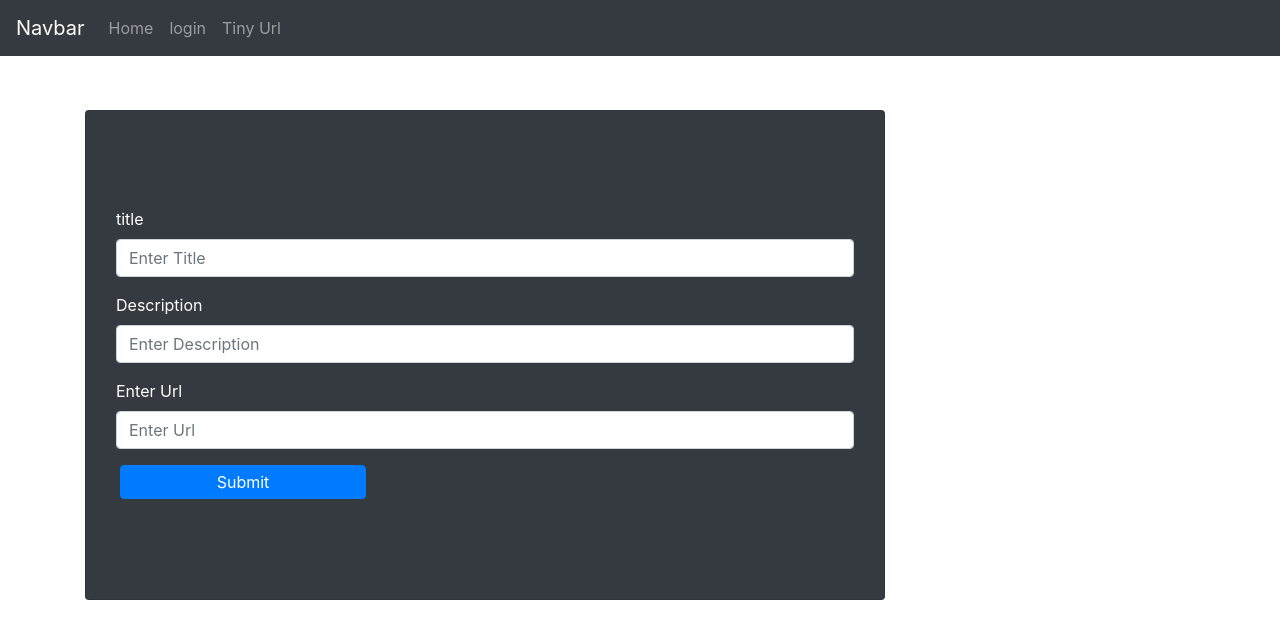
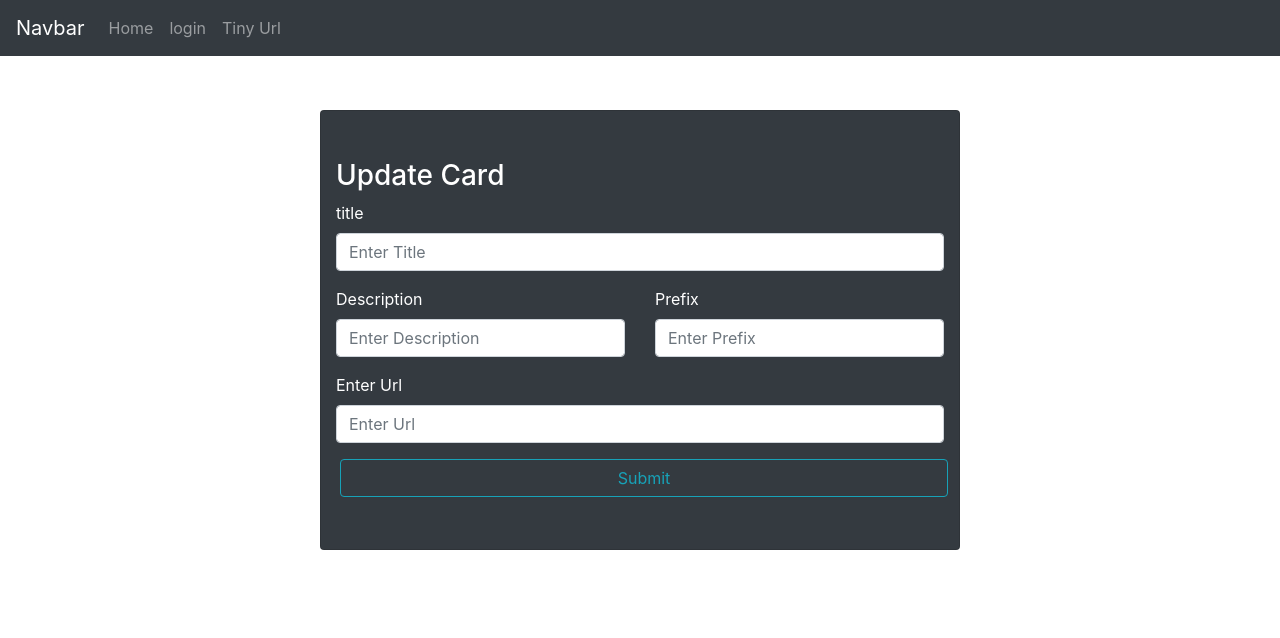
Before and after one commit to sg-hackathon2020/org-bookmarks, a React (Create React App) app: page /card-create/1 in a window 1280 px wide. Shown: the top 638 px of the page. Built offline with nearby package versions, Linux system fonts and the light colour scheme.

Commit message:
[RA] Adding the correct way to access the add card page, there was a issue on the server side, where URL was not getting encoded correctly. Completely changed endpoint.

```diff
--- a/src/App.js
+++ b/src/App.js
@@ -16,6 +16,7 @@ import Logout from "./containers/Auth/logout/Logout";
 import * as actions from './store/actions/index';
 import {connect} from 'react-redux';
 import AddRemoveAdmin from "./containers/admin/AddRemoveAdmin";
+import LandingPage from "./containers/landing/LandingPage";
 
 
 class App extends Component {
@@ -43,6 +44,7 @@ class App extends Component {
                     <Route path="/cards-page/:groupId" component={CardsPage}/>
                     <Route path="/add-remove-admin" component={AddRemoveAdmin}/>
                     <Route path="/logout" component={Logout}/>
+                    <Route path="/" exact component={LandingPage}/>}
                     <Redirect to="/"/>
                 </Switch>
             </div>
--- a/src/components/cards/cardform/CardForm.js
+++ b/src/components/cards/cardform/CardForm.js
@@ -1,5 +1,5 @@
 import React, {Component} from "react";
-import {Button, Card, Form, Spinner} from "react-bootstrap";
+import {Button, Card, Col, Form, Row, Spinner} from "react-bootstrap";
 
 class CardForm extends Component {
     constructor(props) {
@@ -63,12 +63,29 @@ class CardForm extends Component {
                                            onChange={this.handleInputChange} disabled={this.props.loading}/>
         }
 
+        let prefixFormControl = null;
+        if (this.props.isUpdating) {
+            prefixFormControl = <Form.Control type="text" placeholder="Enter Prefix" value={this.props.data.url}
+                                              disabled={this.props.isUpdating}
+                                              onChange={this.handleInputChange}/>
+        } else {
+            prefixFormControl = <Form.Control type="text" placeholder="Enter Prefix"
+                                              onChange={this.handleInputChange} disabled={this.props.loading}/>
+        }
+
+        let pageTitle = null;
+        if (this.props.isUpdating) {
+            pageTitle = <div className="h3 text-white">Update Card</div>
+        } else {
+            pageTitle = <div className="h3 text-white">Update Card</div>
+        }
 
         return (
-            <Card style={{width: '50rem'}} className="bg-dark">
+            <div className="container-fluid d-flex justify-content-center">
+                <Card style={{width: '40rem'}} className="bg-dark">
                     <div className="container pt-5 pb-5">
-                    <div className="container pt-5 pb-5">
-                        <Form onSubmit={this.handleFormSubmit} className="bg-dark" >
+                        {pageTitle}
+                        <Form onSubmit={this.handleFormSubmit} className="bg-dark">
                             <Form.Group controlId="title">
                                 <Form.Label
                                     className="text-white">title
@@ -76,19 +93,29 @@ class CardForm extends Component {
                                 {titleFormControl}
                             </Form.Group>
 
-
+                            <Row>
+                                <Col>
                                     <Form.Group controlId="description">
                                         <Form.Label className="text-white">
                                             Description</Form.Label>
                                         {descriptionFormControl}
                                     </Form.Group>
+                                </Col>
+                                <Col>
+                                    <Form.Group controlId="prefix">
+                                        <Form.Label className="text-white">
+                                            Prefix</Form.Label>
+                                        {prefixFormControl}
+                                    </Form.Group>
+                                </Col>
+                            </Row>
 
                             <Form.Group controlId="url">
                                 <Form.Label className="text-white">Enter Url</Form.Label>
                                 {urlFormControl}
                             </Form.Group>
 
-                            <Button className="p-1 m-1 col-4 d-flex justify-content-center" variant="primary"
+                            <Button className="container-fluid d-flex justify-content-center m-1" variant="outline-info"
                                     type="submit" onClick={this.handleFormSubmit}>
                                 Submit
                             </Button>
@@ -96,8 +123,9 @@ class CardForm extends Component {
                             {errorMessage}
                         </Form>
                     </div>
+                </Card>
             </div>
-            </Card>
+
         );
     }
 }
--- /dev/null
+++ b/src/components/infocards/InfoCards.js
@@ -0,0 +1,25 @@
+import React from 'react';
+import {Card} from "react-bootstrap";
+
+const InfoCards = (props) => {
+    return (
+        <Card
+            bg="danger"
+            key="myKey"
+            text="white"
+            style={{width: '12rem', height: '10rem'}}
+            className="mb-2 mt-2"
+        >
+            <Card.Header>{props.cardTitle}</Card.Header>
+            <Card.Body>
+                <Card.Title className="text-center">
+                    {props.vals}
+                </Card.Title>
+                <Card.Text>
+                </Card.Text>
+            </Card.Body>
+        </Card>
+    );
+};
+
+export default InfoCards;
--- a/src/containers/card/CreateCard/CreateCard.js
+++ b/src/containers/card/CreateCard/CreateCard.js
@@ -2,6 +2,8 @@ import React, {Component} from "react";
 import * as actions from "../../../store/actions";
 import {connect} from "react-redux";
 import CardForm from "../../../components/cards/cardform/CardForm";
+import {Redirect} from "react-router-dom";
+import {Spinner} from "react-bootstrap";
 
 class CreateCard extends Component {
     state = {
@@ -9,12 +11,13 @@ class CreateCard extends Component {
         title: null,
         description: null,
         url: null,
+        prefix: null,
         groupId: this.props.match.params.groupId
     }
 
     cardSubmitHandler = (event) => {
         event.preventDefault();
-        this.props.onCardSave(this.state.title, this.state.description, this.state.url, this.state.groupId);
+        this.props.onCardSave(this.state.title, this.state.description, this.state.url, this.state.groupId, this.state.prefix);
     }
 
     //consume groupId from route param
@@ -24,9 +27,25 @@ class CreateCard extends Component {
 
     render() {
 
-        return (
-            <CardForm whenInputChanges={this.onInputChange} whenFormIsSubmitted={this.cardSubmitHandler}
-                      loading={this.props.loading} error={this.props.error} isUpdating={false}/>
+        const {card, loading} = this.props;
+        const cardArray = {...card};
+
+        let spinner = null;
+
+        if (loading) {
+            spinner = <Spinner animation="grow" variant="success"/>
+        }
+        let redirect = null;
+        if (this.props.redirectTo) {
+            redirect = <Redirect to="/"/>
+        }
+
+        return (<>
+                {redirect}
+                {spinner}
+                <CardForm whenInputChanges={this.onInputChange} whenFormIsSubmitted={this.cardSubmitHandler}
+                          loading={this.props.loading} error={this.props.error} isUpdating={false}/>
+            </>
         );
     }
 
@@ -34,6 +53,9 @@ class CreateCard extends Component {
         switch (id) {
             case 'title':
                 this.setState({title: value});
+                break;
+            case 'prefix':
+                this.setState({prefix: value});
                 break;
             case 'description':
                 this.setState({description: value});
@@ -50,13 +72,14 @@ class CreateCard extends Component {
 const mapStateToProps = state => {
     return {
         loading: state.card.loading,
-        error: state.card.error
+        error: state.card.error,
+        redirectTo: state.card.redirectTo
     };
 };
 
 const mapDispatchToProps = dispatch => {
     return {
-        onCardSave: (title, description, url, groupId) => dispatch(actions.createCard(title, description, url, groupId))
+        onCardSave: (title, description, url, groupId, prefix) => dispatch(actions.createCard(title, description, url, groupId, prefix))
     };
 };
 
--- /dev/null
+++ b/src/containers/landing/LandingPage.js
@@ -0,0 +1,38 @@
+import React, {Component} from "react";
+import InfoCards from "../../components/infocards/InfoCards";
+
+class LandingPage extends Component {
+    constructor(props) {
+        super(props);
+
+        this.state = {};
+
+    }
+
+    render() {
+        const firstCardTitle = "Active Cards";
+        const secondCardTitle = "Expiring Today";
+        const thirdCardTitle = "Created Today";
+        return (
+            /*-fluid d-flex*/
+            <div className="container justify-content-center bg-Info">
+                <div className="row">
+                    <div className="col-4">
+                        <InfoCards cardTitle={firstCardTitle} vals={2}/>
+                    </div>
+                    <div className="col-4">
+                        <InfoCards cardTitle={secondCardTitle} vals={4}/>
+                    </div>
+                    <div className="col-4">
+                        <InfoCards cardTitle={thirdCardTitle} vals={5}/>
+                    </div>
+                </div>
+            </div>
+        )
+            ;
+    }
+}
+
+LandingPage.propTypes = {};
+
+export default LandingPage;
--- a/src/store/actions/card.js
+++ b/src/store/actions/card.js
@@ -127,19 +127,29 @@ export const readGroupCard = (groupId) => {
 };
 
 
-function extractCardData(title, description, url, groupId) {
+function extractCardData(title, description, url, groupId, prefix) {
     return {
         title: title,
         description: description,
         url: url,
-        groupId: groupId
+        groupId: groupId,
+        prefix: prefix
     };
 }
 
-export const updateCard = (title, description, url, groupId) => {
+function extractCardDataForUpdate(title, description, url, cardId) {
+    return {
+        title: title,
+        description: description,
+        url: url,
+        cardId: cardId
+    };
+}
+
+export const updateCard = (title, description, url, cardId, groupId) => {
     return dispatch => {
         dispatch(cardUpdateStart());
-        const cardData = extractCardData(title, description, url, groupId);
+        const cardData = extractCardDataForUpdate(title, description, url, cardId);
 
 
         let resourceUrl = `http://localhost:8080/api/v1/groups/${groupId}/cards`;
@@ -156,10 +166,10 @@ export const updateCard = (title, description, url, groupId) => {
     };
 };
 
-export const createCard = (title, description, url, groupId) => {
+export const createCard = (title, description, url, groupId, prefix) => {
     return dispatch => {
         dispatch(cardCreateStart());
-        const cardData = extractCardData(title, description, url, groupId);
+        const cardData = extractCardData(title, description, url, groupId, prefix);
         let resourceUrl = `http://localhost:8080/api/v1/groups/${groupId}/cards`;
 
         axios.post(resourceUrl, cardData, {
--- a/src/store/reducers/card.js
+++ b/src/store/reducers/card.js
@@ -6,7 +6,8 @@ const initialState = {
     loading: false,
     card: null,
     update_card: null,
-    cards: null
+    cards: null,
+    redirectTo: null
 };
 
 const cardCreateStart = (state, action) => {
@@ -17,7 +18,7 @@ const cardCreateStart = (state, action) => {
 };
 
 const cardCreateSuccess = (state, action) => {
-    return updateObject(state, {loading: false});
+    return updateObject(state, {loading: false, redirectTo: true});
 };
 
 const cardCreateFailure = (state, action) => {
@@ -35,7 +36,7 @@ const cardUpdateStart = (state, action) => {
 };
 
 const cardUpdateSuccess = (state, action) => {
-    return updateObject(state, {loading: false});
+    return updateObject(state, {loading: false, redirectTo: true});
 };
 
 const cardUpdateFailure = (state, action) => {
```
Also changed, not shown: src/containers/card/CreateCard/UpdateCard.js (+10 -2 lines), src/containers/cardspage/CardsPage.js (+15 -2 lines). Lines whose indentation alone changed are shown as unchanged.
